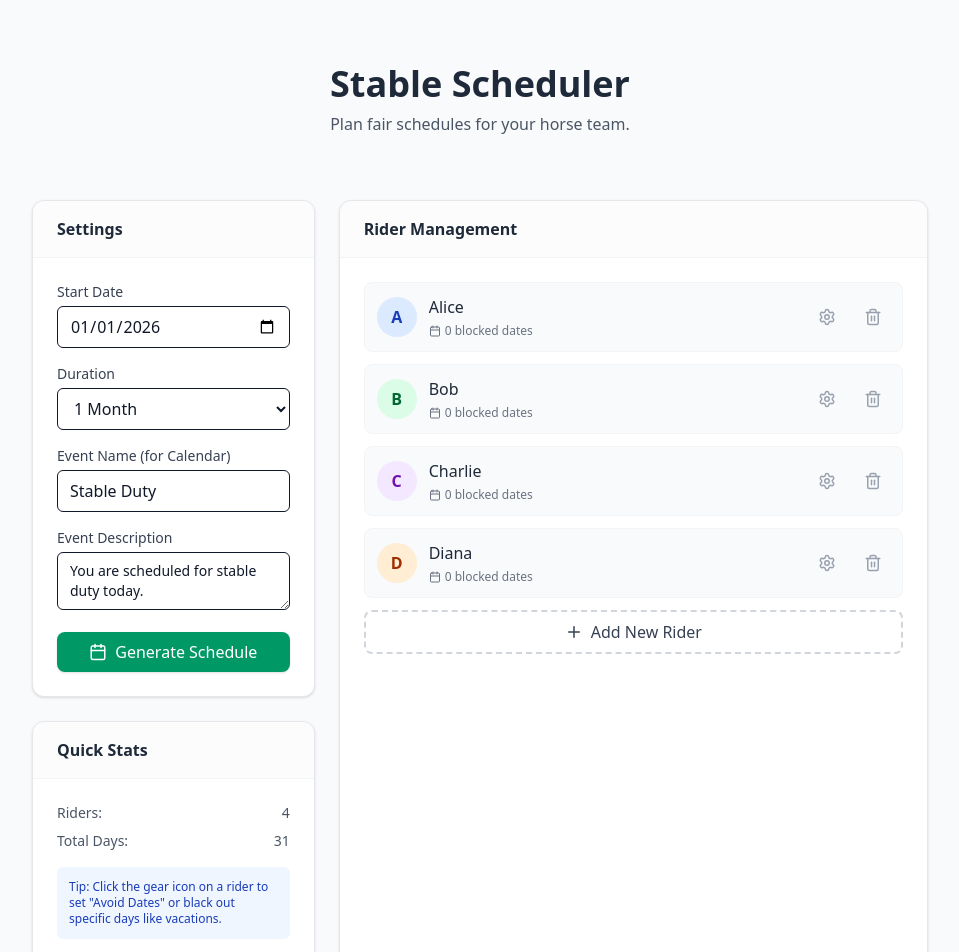
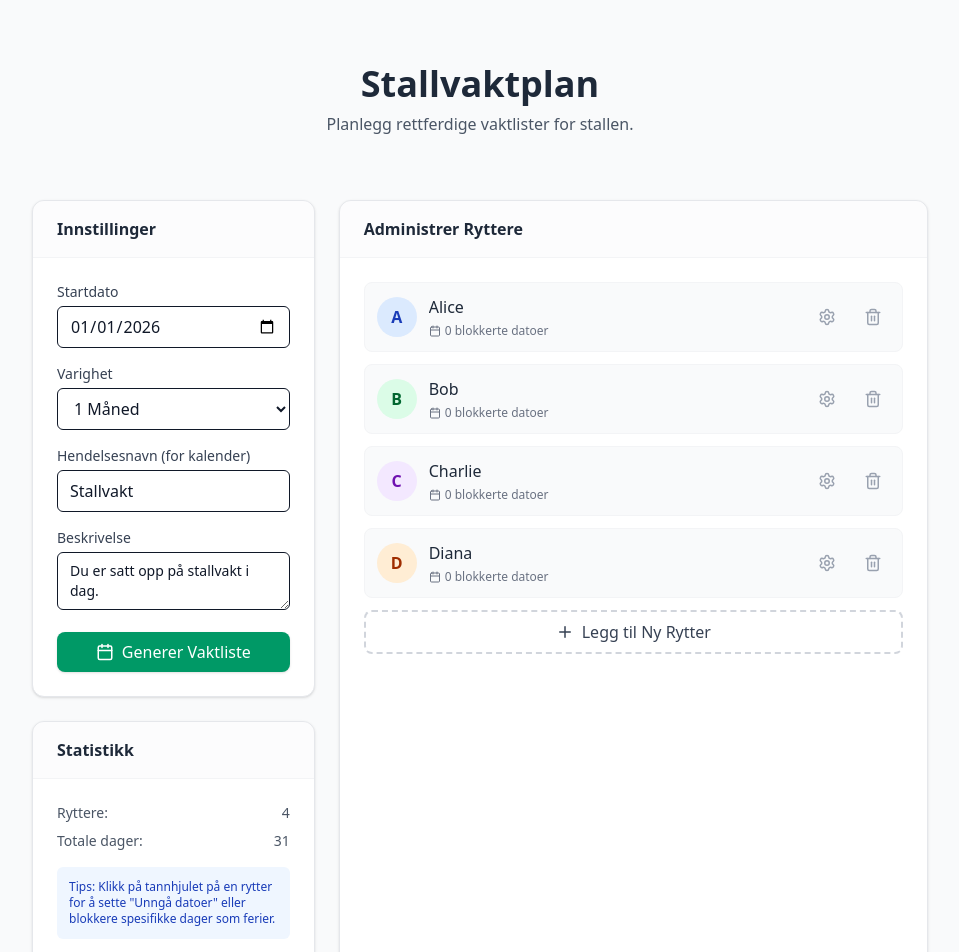
Before and after one commit to arnves/Stall-plan, a React (Vite) app: page / in a window 1280 px wide. Shown: the top 952 px of the page, without its empty margins (160-1119 px from the left). Built offline with nearby package versions, Linux system fonts and the light colour scheme.

Commit message:
Translated UI to norwegian, added README.md to detail specs

```diff
--- a/src/App.jsx
+++ b/src/App.jsx
@@ -60,7 +60,7 @@ const formatICalDate = (dateStr) => {
 };
 
 const getMonthName = (date) => {
-  return date.toLocaleString('default', { month: 'long', year: 'numeric' });
+  return date.toLocaleString('nb-NO', { month: 'long', year: 'numeric' });
 };
 
 // --- Components ---
@@ -116,8 +116,8 @@ export default function App() {
     months: 1
   });
 
-  const [eventName, setEventName] = useState('Stable Duty');
-  const [eventDescription, setEventDescription] = useState('You are scheduled for stable duty today.');
+  const [eventName, setEventName] = useState('Stallvakt');
+  const [eventDescription, setEventDescription] = useState('Du er satt opp på stallvakt i dag.');
   const [schedule, setSchedule] = useState({}); // { "2023-10-01": riderId }
   const [view, setView] = useState('setup'); // 'setup' | 'calendar'
   const [activeRiderId, setActiveRiderId] = useState(null); // For configuration modal
@@ -309,7 +309,7 @@ END:VEVENT
     ];
     setRiders([...riders, {
       id,
-      name: `Rider ${riders.length + 1}`,
+      name: `Rytter ${riders.length + 1}`,
       color: colors[riders.length % colors.length],
       blockedDates: []
     }]);
@@ -366,18 +366,18 @@ END:VEVENT
 
       {/* Header */}
       <div className="text-center py-8">
-        <h1 className="text-4xl font-bold text-gray-800 mb-2">Stable Scheduler</h1>
-        <p className="text-gray-600">Plan fair schedules for your horse team.</p>
+        <h1 className="text-4xl font-bold text-gray-800 mb-2">Stallvaktplan</h1>
+        <p className="text-gray-600">Planlegg rettferdige vaktlister for stallen.</p>
       </div>
 
       <div className="grid grid-cols-1 md:grid-cols-3 gap-6">
 
         {/* Configuration Panel */}
         <div className="md:col-span-1 space-y-6">
-          <Card title="Settings">
+          <Card title="Innstillinger">
             <div className="space-y-4">
               <div>
-                <label className="block text-sm font-medium text-gray-700 mb-1">Start Date</label>
+                <label className="block text-sm font-medium text-gray-700 mb-1">Startdato</label>
                 <input
                   type="date"
                   value={config.startDate}
@@ -386,56 +386,56 @@ END:VEVENT
                 />
               </div>
               <div>
-                <label className="block text-sm font-medium text-gray-700 mb-1">Duration</label>
+                <label className="block text-sm font-medium text-gray-700 mb-1">Varighet</label>
                 <select
                   value={config.months}
                   onChange={(e) => setConfig({ ...config, months: parseInt(e.target.value) })}
                   className="w-full px-3 py-2 border rounded-md focus:ring-2 focus:ring-emerald-500 outline-none"
                 >
-                  <option value={1}>1 Month</option>
-                  <option value={2}>2 Months</option>
-                  <option value={3}>3 Months</option>
-                  <option value={6}>6 Months</option>
+                  <option value={1}>1 Måned</option>
+                  <option value={2}>2 Måneder</option>
+                  <option value={3}>3 Måneder</option>
+                  <option value={6}>6 Måneder</option>
                 </select>
               </div>
               <div>
-                <label className="block text-sm font-medium text-gray-700 mb-1">Event Name (for Calendar)</label>
+                <label className="block text-sm font-medium text-gray-700 mb-1">Hendelsesnavn (for kalender)</label>
                 <input
                   type="text"
                   value={eventName}
                   onChange={(e) => setEventName(e.target.value)}
                   className="w-full px-3 py-2 border rounded-md focus:ring-2 focus:ring-emerald-500 outline-none"
-                  placeholder="Stable Duty"
+                  placeholder="Stallvakt"
                 />
               </div>
               <div>
-                <label className="block text-sm font-medium text-gray-700 mb-1">Event Description</label>
+                <label className="block text-sm font-medium text-gray-700 mb-1">Beskrivelse</label>
                 <textarea
                   value={eventDescription}
                   onChange={(e) => setEventDescription(e.target.value)}
                   className="w-full px-3 py-2 border rounded-md focus:ring-2 focus:ring-emerald-500 outline-none text-sm"
                   rows={2}
-                  placeholder="Details about the shift..."
+                  placeholder="Detaljer om vakten..."
                 />
               </div>
               <Button onClick={generateSchedule} className="w-full justify-center mt-4">
-                <CalendarIcon size={18} /> Generate Schedule
+                <CalendarIcon size={18} /> Generer Vaktliste
               </Button>
             </div>
           </Card>
 
-          <Card title="Quick Stats">
+          <Card title="Statistikk">
             <div className="text-sm text-gray-600 space-y-2">
               <div className="flex justify-between">
-                <span>Riders:</span>
+                <span>Ryttere:</span>
                 <span className="font-medium">{riders.length}</span>
               </div>
               <div className="flex justify-between">
-                <span>Total Days:</span>
+                <span>Totale dager:</span>
                 <span className="font-medium">{generateDates(config.startDate, config.months).length}</span>
               </div>
               <div className="p-3 bg-blue-50 text-blue-800 rounded-md text-xs mt-4">
-                Tip: Click the gear icon on a rider to set "Avoid Dates" or black out specific days like vacations.
+                Tips: Klikk på tannhjulet på en rytter for å sette "Unngå datoer" eller blokkere spesifikke dager som ferier.
               </div>
             </div>
           </Card>
@@ -443,7 +443,7 @@ END:VEVENT
 
         {/* Riders List */}
         <div className="md:col-span-2">
-          <Card title="Rider Management" className="h-full">
+          <Card title="Administrer Ryttere" className="h-full">
             <div className="space-y-3">
               {riders.map((rider) => (
                 <div key={rider.id} className="flex items-center gap-3 p-3 bg-gray-50 rounded-lg border border-gray-100 group">
@@ -465,7 +465,7 @@ END:VEVENT
                         className="flex items-center gap-1 hover:text-blue-600"
                       >
                         <CalendarIcon size={12} />
-                        {rider.blockedDates.length} blocked dates
+                        {rider.blockedDates.length} blokkerte datoer
                       </button>
                     </div>
                   </div>
@@ -474,7 +474,7 @@ END:VEVENT
                     type="button"
                     onClick={() => setActiveRiderId(rider.id)}
                     className="p-2 text-gray-400 hover:text-blue-600 hover:bg-blue-50 rounded-full transition-colors"
-                    title="Configure Availability"
+                    title="Konfigurer Tilgjengelighet"
                   >
                     <Settings size={18} />
                   </button>
@@ -483,7 +483,7 @@ END:VEVENT
                     type="button"
                     onClick={() => removeRider(rider.id)}
                     className="p-2 text-gray-400 hover:text-red-600 hover:bg-red-50 rounded-full transition-colors"
-                    title="Remove Rider"
+                    title="Fjern Rytter"
                   >
                     <Trash2 size={18} />
                   </button>
@@ -491,7 +491,7 @@ END:VEVENT
               ))}
 
               <Button variant="secondary" onClick={addRider} className="w-full justify-center border-dashed border-2">
-                <Plus size={18} /> Add New Rider
+                <Plus size={18} /> Legg til Ny Rytter
               </Button>
             </div>
           </Card>
@@ -504,17 +504,17 @@ END:VEVENT
           <div className="bg-white rounded-xl shadow-2xl max-w-lg w-full max-h-[90vh] overflow-y-auto">
             <div className="p-6 border-b border-gray-100 flex justify-between items-center sticky top-0 bg-white z-10">
               <h3 className="text-xl font-bold">
-                Availability: {getRiderById(activeRiderId)?.name}
+                Tilgjengelighet: {getRiderById(activeRiderId)?.name}
               </h3>
               <button type="button" onClick={() => setActiveRiderId(null)}><X size={24} className="text-gray-400 hover:text-gray-600" /></button>
             </div>
             <div className="p-6">
               <div className="flex justify-between items-center mb-4">
                 <p className="text-sm text-gray-500">
-                  Select dates to block (vacations, etc).
+                  Velg datoer som skal blokkeres (ferier, osv).
                 </p>
                 <span className="text-sm font-medium px-2 py-1 rounded bg-blue-100 text-blue-700">
-                  {getRiderById(activeRiderId)?.blockedDates.length} days blocked
+                  {getRiderById(activeRiderId)?.blockedDates.length} dager blokkert
                 </span>
               </div>
 
@@ -531,7 +531,7 @@ END:VEVENT
                   <div key={monthName}>
                     <h4 className="font-semibold text-gray-800 mb-2 border-b border-gray-100 pb-1">{monthName}</h4>
                     <div className="grid grid-cols-7 gap-1">
-                      {['M', 'T', 'W', 'T', 'F', 'S', 'S'].map((d, i) => (
+                      {['M', 'T', 'O', 'T', 'F', 'L', 'S'].map((d, i) => (
                         <div key={i} className="text-center text-xs font-bold text-gray-400 py-1">{d}</div>
                       ))}
 
@@ -568,7 +568,7 @@ END:VEVENT
               </div>
             </div>
             <div className="p-6 bg-gray-50 text-right sticky bottom-0 border-t border-gray-100">
-              <Button onClick={() => setActiveRiderId(null)}>Done</Button>
+              <Button onClick={() => setActiveRiderId(null)}>Ferdig</Button>
             </div>
           </div>
         </div>
@@ -603,39 +603,39 @@ END:VEVENT
         {/* Toolbar - Hidden when printing */}
         <div className="mb-8 flex flex-wrap gap-4 items-center justify-between no-print bg-white p-4 rounded-xl shadow-sm border border-gray-200">
           <Button variant="secondary" onClick={() => setView('setup')}>
-            <User size={18} /> Edit Riders
+            <User size={18} /> Rediger Ryttere
           </Button>
 
           <div className="flex gap-2">
             <Button variant="secondary" onClick={generateSchedule} title="Re-roll logic">
-              <RefreshCw size={18} /> Re-Draw
+              <RefreshCw size={18} /> Generer på nytt
             </Button>
             <Button onClick={handlePrint}>
-              <Printer size={18} /> Print Plan
+              <Printer size={18} /> Skriv ut Plan
             </Button>
           </div>
         </div>
 
         {/* Stats Summary - Hidden when printing */}
         <div className="mb-8 no-print">
-          <h3 className="text-sm font-semibold text-gray-500 uppercase tracking-wider mb-3">Fairness Check (Saturdays Priority)</h3>
+          <h3 className="text-sm font-semibold text-gray-500 uppercase tracking-wider mb-3">Rettferdighetssjekk (Lørdager prioritert)</h3>
           <div className="grid grid-cols-2 md:grid-cols-4 lg:grid-cols-6 gap-3">
             {riders.map(r => (
               <div key={r.id} className="bg-white p-3 rounded-lg border border-gray-200 text-sm flex flex-col justify-between">
                 <div>
                   <div className="font-bold text-gray-800">{r.name}</div>
                   <div className="flex justify-between text-gray-500 mt-1">
-                    <span>Total: {stats[r.id].total}</span>
-                    <span className="font-bold text-emerald-700">Sat: {stats[r.id].saturdays}</span>
+                    <span>Totalt: {stats[r.id].total}</span>
+                    <span className="font-bold text-emerald-700">Lør: {stats[r.id].saturdays}</span>
                   </div>
                 </div>
                 <button
                   type="button"
                   onClick={() => downloadICal(r.id)}
                   className="mt-3 w-full py-1.5 bg-gray-50 hover:bg-emerald-50 text-gray-600 hover:text-emerald-700 rounded border border-gray-200 hover:border-emerald-200 flex items-center justify-center gap-1.5 transition-colors text-xs font-medium"
-                  title={`Download .ics calendar for ${r.name}`}
+                  title={`Last ned .ics kalender for ${r.name}`}
                 >
-                  <Download size={14} /> Download iCal
+                  <Download size={14} /> Last ned iCal
                 </button>
               </div>
             ))}
@@ -648,7 +648,7 @@ END:VEVENT
             <div key={monthName} className="break-after-page bg-white p-8 rounded-xl shadow-sm border border-gray-200 print:shadow-none print:border-none print:p-0 print:h-screen print:flex print:flex-col print:overflow-hidden">
               <div className="flex justify-between items-end mb-6 border-b-2 border-emerald-600 pb-2 print:mb-2">
                 <h2 className="text-3xl font-bold text-gray-800 uppercase tracking-tight print:text-2xl">{monthName}</h2>
-                <span className="text-sm text-gray-500 font-medium no-print">Click any day to swap person</span>
+                <span className="text-sm text-gray-500 font-medium no-print">Klikk på en dag for å bytte person</span>
               </div>
 
               {/* Flex wrapper for the grid to ensure full page height usage in print */}
@@ -704,7 +704,7 @@ END:VEVENT
                             </div>
                           ) : (
                             <div className="p-2 rounded-md text-sm font-medium border border-red-200 bg-red-50 text-red-600 flex items-center gap-1 print:p-1 print:text-xs">
-                              <AlertCircle size={14} className="print:w-3 print:h-3" /> <span className="print:hidden">Unassigned</span>
+                              <AlertCircle size={14} className="print:w-3 print:h-3" /> <span className="print:hidden">Ikke tildelt</span>
                             </div>
                           )}
                         </div>
@@ -720,7 +720,7 @@ END:VEVENT
               </div>
 
               <div className="mt-4 text-xs text-gray-400 text-right print:block hidden">
-                Generated by Stable Scheduler
+                Generert av Stallvaktplan
               </div>
             </div>
           ))}
```
Also changed, not shown: 1 other file (tests, documents, lock files or other folders).
